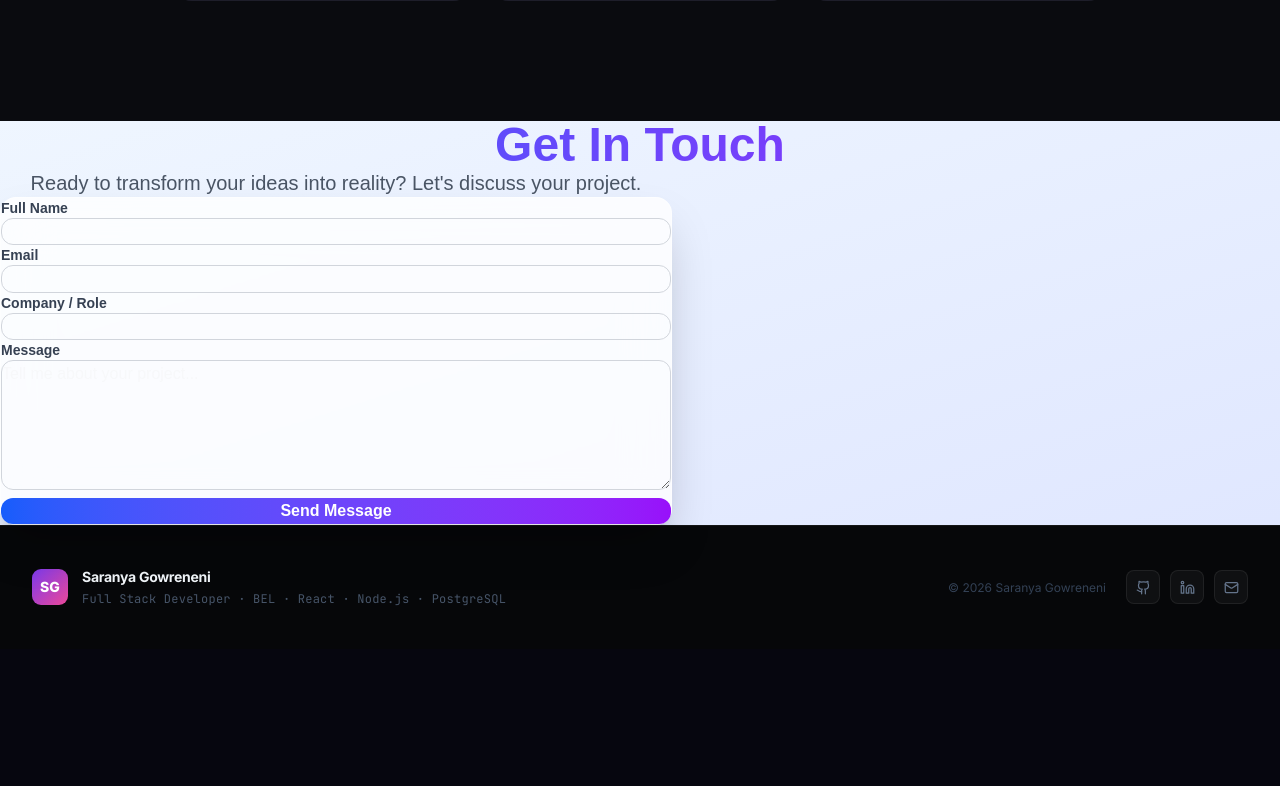
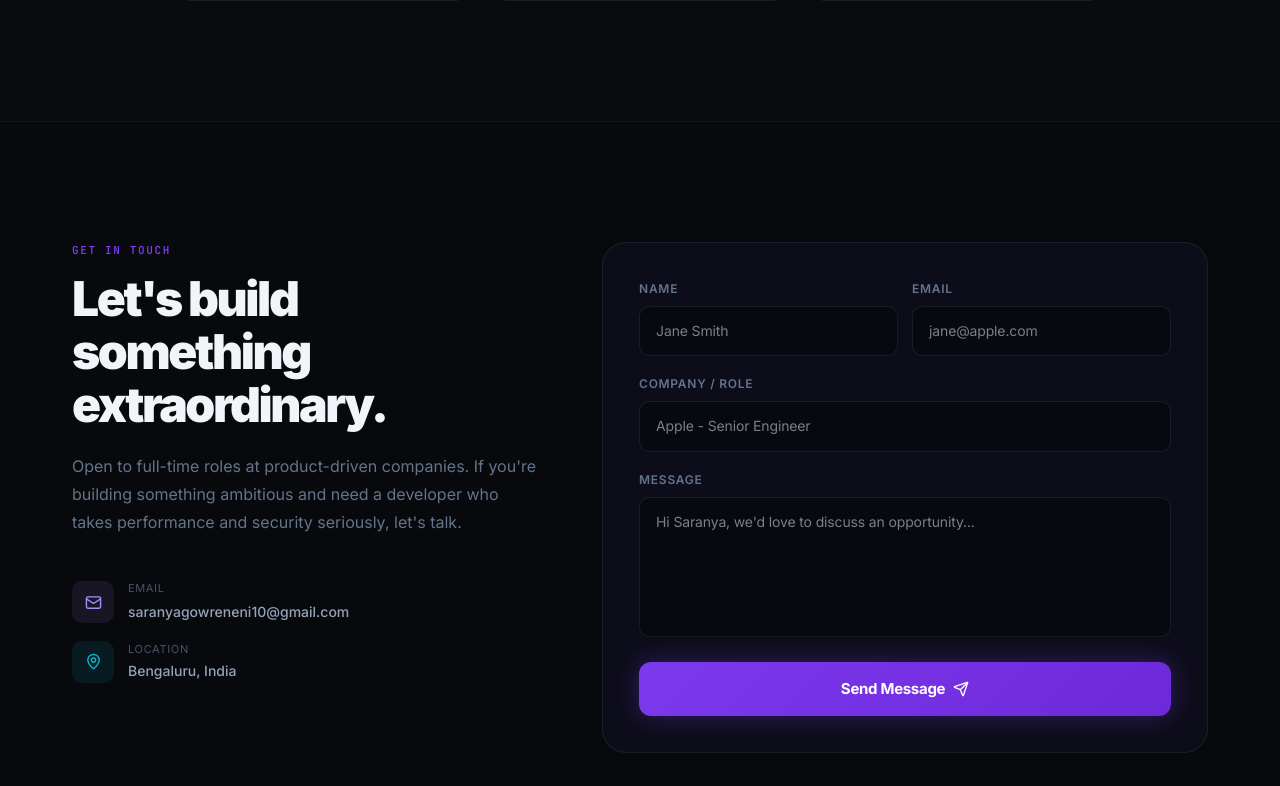
Before and after one commit to saryangowreneni7700-prog/portfolio, a React (Vite) app: page / in a window 1280 px wide. Shown: the part 5594-6380 px from the top of the page. Before the commit the page ends 6243 px from the top, so only its background shows below. Built offline with nearby package versions, Linux system fonts and the light colour scheme.

Commit message:
restore original contact css + emailjs

```diff
--- a/src/components/Contact.jsx
+++ b/src/components/Contact.jsx
@@ -1,134 +1,173 @@
 import { useState } from 'react';
 import emailjs from '@emailjs/browser';
+import { motion } from 'framer-motion';
+import { Mail, MapPin, CheckCircle2, Send } from 'lucide-react';
 
 export default function Contact() {
-  const [formData, setFormData] = useState({
-    name: '',
-    email: '',
-    companyRole: '',
-    message: ''
-  });
-  const [status, setStatus] = useState('');
-  const [error, setError] = useState('');
-
-  const validateEmail = (email) => {
-    return /\S+@\S+\.\S+/.test(email);
-  };
-
-  const handleChange = (e) => {
-    setFormData({ ...formData, [e.target.name]: e.target.value });
-  };
+  const [state, setState] = useState('idle'); // idle, submitting, success
 
   const handleSubmit = async (e) => {
     e.preventDefault();
-    setError('');
-
-    if (!validateEmail(formData.email)) {
-      setStatus('error');
-      setError('Please enter valid email.');
-      return;
-    }
-
-    setStatus('loading');
+    setState('submitting');
 
     emailjs.send('service_i5ns68i', 'template_xntk2ke', {
-      name: formData.name,
-      email: formData.email,
-      companyRole: formData.companyRole,
-      message: formData.message,
+      name: e.target.name.value,
+      email: e.target.email.value,
+      companyRole: e.target.companyRole.value,
+      message: e.target.message.value,
     }, 'p5Mm4r8HHtVL--c_v')
-    .then((result) => {
-      setStatus('success');
-      setFormData({ name: '', email: '', companyRole: '', message: '' });
-    })
-    .catch((error) => {
-      setStatus('error');
-      setError('Failed to send. Try again.');
-    });
+    .then(() => setState('success'))
+    .catch(() => setState('idle'));
+
+    setTimeout(() => setState('idle'), 4000);
+  };
+
+  const inputStyle = {
+    width: '100%',
+    background: 'rgba(0,0,0,0.35)',
+    border: '1px solid rgba(255,255,255,0.08)',
+    borderRadius: '10px',
+    padding: '13px 16px',
+    color: '#f1f5f9',
+    fontSize: '14px',
+    outline: 'none',
+    fontFamily: 'var(--font)',
+    boxSizing: 'border-box',
+    transition: 'border-color 0.2s',
+    letterSpacing: '-0.01em'
   };
 
   return (
-    <section id="contact" className="py-20 bg-gradient-to-br from-blue-50 to-indigo-100">
-      <div className="container mx-auto px-4">
-        <div className="text-center mb-16">
-          <h2 className="text-4xl md:text-5xl font-bold bg-gradient-to-r from-blue-600 to-purple-600 bg-clip-text text-transparent mb-4">
+    <section id="contact" style={{ padding: '120px 0', background: 'rgba(0,0,0,0.2)', borderTop: '1px solid rgba(255,255,255,0.04)' }}>
+      <div style={{ maxWidth: '1200px', margin: '0 auto', padding: '0 32px' }}>
+        <div className="contact-grid" style={{ display: 'grid', gridTemplateColumns: '1fr 1.3fr', gap: '64px', alignItems: 'start' }}>
+
+          {/* Left Info */}
+          <motion.div
+            initial={{ opacity: 0, y: 24 }}
+            whileInView={{ opacity: 1, y: 0 }}
+            viewport={{ once: true }}
+            transition={{ duration: 0.6 }}
+          >
+            <p style={{ fontSize: '11px', fontFamily: 'var(--font-mono)', color: '#7c3aed', textTransform: 'uppercase', letterSpacing: '0.15em', marginBottom: '14px', fontWeight: '600' }}>
               Get In Touch
+            </p>
+            <h2 style={{ fontFamily: 'var(--font)', fontSize: 'clamp(2rem, 4vw, 3rem)', fontWeight: '900', letterSpacing: '-0.05em', color: '#f1f5f9', lineHeight: '1.1', marginBottom: '20px' }}>
+              Let's build something extraordinary.
             </h2>
-          <p className="text-xl text-gray-600 max-w-2xl mx-auto">
-            Ready to transform your ideas into reality? Let's discuss your project.
+            <p style={{ fontSize: '16px', color: '#64748b', lineHeight: '1.75', fontFamily: 'var(--font)', marginBottom: '44px' }}>
+              Open to full-time roles at product-driven companies. If you're building something ambitious and need a developer who takes performance and security seriously, let's talk.
             </p>
+
+            <div style={{ display: 'flex', flexDirection: 'column', gap: '16px', marginBottom: '36px' }}>
+              <div style={{ display: 'flex', alignItems: 'center', gap: '14px' }}>
+                <div style={{ width: '42px', height: '42px', borderRadius: '10px', background: 'rgba(167, 139, 250, 0.1)', display: 'flex', alignItems: 'center', justifyContent: 'center', flexShrink: 0 }}>
+                  <Mail size={17} color="#a78bfa" />
+                </div>
+                <div>
+                  <p style={{ fontSize: '11px', color: '#475569', fontFamily: 'var(--font)', marginBottom: '2px', textTransform: 'uppercase', letterSpacing: '0.06em' }}>Email</p>
+                  <a href="mailto:saranyagowreneni10@gmail.com" style={{ color: '#94a3b8', fontSize: '14px', fontFamily: 'var(--font)', textDecoration: 'none', fontWeight: '500' }}>
+                    saranyagowreneni10@gmail.com
+                  </a>
+                </div>
               </div>
 
-        <div className="max-w-2xl mx-auto">
-          <form onSubmit={handleSubmit} className="space-y-6 bg-white/80 backdrop-blur-xl p-8 rounded-2xl shadow-2xl border border-white/50">
+              <div style={{ display: 'flex', alignItems: 'center', gap: '14px' }}>
+                <div style={{ width: '42px', height: '42px', borderRadius: '10px', background: 'rgba(6, 182, 212, 0.1)', display: 'flex', alignItems: 'center', justifyContent: 'center', flexShrink: 0 }}>
+                  <MapPin size={17} color="#06b6d4" />
+                </div>
                 <div>
-              <label className="block text-sm font-semibold text-gray-700 mb-2">Full Name</label>
-              <input
-                type="text"
-                name="name"
-                value={formData.name}
-                onChange={handleChange}
-                required
-                className="w-full px-4 py-3 border border-gray-300 rounded-xl focus:ring-2 focus:ring-blue-500 focus:border-transparent transition-all"
+                  <p style={{ fontSize: '11px', color: '#475569', fontFamily: 'var(--font)', marginBottom: '2px', textTransform: 'uppercase', letterSpacing: '0.06em' }}>Location</p>
+                  <p style={{ color: '#94a3b8', fontSize: '14px', fontFamily: 'var(--font)', margin: 0, fontWeight: '500' }}>Bengaluru, India</p>
+                </div>
+              </div>
+            </div>
+          </motion.div>
+
+          {/* Right Form */}
+          <motion.div
+            initial={{ opacity: 0, y: 24 }}
+            whileInView={{ opacity: 1, y: 0 }}
+            viewport={{ once: true }}
+            transition={{ duration: 0.6, delay: 0.1 }}
+          >
+            <div style={{ padding: '36px', borderRadius: '24px', background: 'var(--bg-card)', border: '1px solid var(--border)' }}>
+              {state === 'success' ? (
+                <motion.div
+                  initial={{ opacity: 0, scale: 0.95 }}
+                  animate={{ opacity: 1, scale: 1 }}
+                >
+                  <div style={{ display: 'flex', flexDirection: 'column', alignItems: 'center', justifyContent: 'center', minHeight: '380px', textAlign: 'center', gap: '16px' }}>
+                    <div style={{ width: '64px', height: '64px', borderRadius: '50%', background: 'rgba(34, 197, 94, 0.12)', border: '1px solid rgba(34, 197, 94, 0.2)', display: 'flex', alignItems: 'center', justifyContent: 'center' }}>
+                      <CheckCircle2 size={30} color="#4ade80" />
+                    </div>
+                    <h4 style={{ fontSize: '22px', fontWeight: '800', color: '#f1f5f9', fontFamily: 'var(--font)', letterSpacing: '-0.04em' }}>Message Received!</h4>
+                    <p style={{ color: '#64748b', fontFamily: 'var(--font)', maxWidth: '280px', lineHeight: '1.6' }}>
+                      Thank you for reaching out. I'll get back to you within 24 hours.
+                    </p>
+                    <button
+                      onClick={() => setState('idle')}
+                      style={{ marginTop: '8px', background: 'none', border: 'none', color: '#a78bfa', cursor: 'pointer', fontSize: '14px', fontFamily: 'var(--font)', fontWeight: '600' }}
+                    >
+                      Send another
+                    </button>
+                  </div>
+                </motion.div>
+              ) : (
+                <form onSubmit={handleSubmit} style={{ display: 'flex', flexDirection: 'column', gap: '18px' }}>
+                  <div style={{ display: 'grid', gridTemplateColumns: '1fr 1fr', gap: '14px' }}>
+                    <div>
+                      <label style={{ display: 'block', fontSize: '12px', fontWeight: '600', color: '#64748b', marginBottom: '8px', fontFamily: 'var(--font)', textTransform: 'uppercase', letterSpacing: '0.06em' }}>Name</label>
+                      <input required type="text" name="name" placeholder="Jane Smith" style={inputStyle}
+                        onFocus={(e) => e.target.style.borderColor = 'rgba(124, 58, 237, 0.5)'}
+                        onBlur={(e) => e.target.style.borderColor = 'rgba(255, 255, 255, 0.08)'}
+                      />
+                    </div>
+                    <div>
+                      <label style={{ display: 'block', fontSize: '12px', fontWeight: '600', color: '#64748b', marginBottom: '8px', fontFamily: 'var(--font)', textTransform: 'uppercase', letterSpacing: '0.06em' }}>Email</label>
+                      <input required type="email" name="email" placeholder="jane@apple.com" style={inputStyle}
+                        onFocus={(e) => e.target.style.borderColor = 'rgba(124, 58, 237, 0.5)'}
+                        onBlur={(e) => e.target.style.borderColor = 'rgba(255, 255, 255, 0.08)'}
+                      />
+                    </div>
+                  </div>
+
+                  <div>
+                    <label style={{ display: 'block', fontSize: '12px', fontWeight: '600', color: '#64748b', marginBottom: '8px', fontFamily: 'var(--font)', textTransform: 'uppercase', letterSpacing: '0.06em' }}>Company / Role</label>
+                    <input type="text" name="companyRole" placeholder="Apple - Senior Engineer" style={inputStyle}
+                      onFocus={(e) => e.target.style.borderColor = 'rgba(124, 58, 237, 0.5)'}
+                      onBlur={(e) => e.target.style.borderColor = 'rgba(255, 255, 255, 0.08)'}
                     />
                   </div>
 
                   <div>
-              <label className="block text-sm font-semibold text-gray-700 mb-2">Email</label>
-              <input
-                type="email"
-                name="email"
-                value={formData.email}
-                onChange={handleChange}
-                required
-                className="w-full px-4 py-3 border border-gray-300 rounded-xl focus:ring-2 focus:ring-blue-500 focus:border-transparent transition-all"
+                    <label style={{ display: 'block', fontSize: '12px', fontWeight: '600', color: '#64748b', marginBottom: '8px', fontFamily: 'var(--font)', textTransform: 'uppercase', letterSpacing: '0.06em' }}>Message</label>
+                    <textarea required rows="5" name="message" placeholder="Hi Saranya, we'd love to discuss an opportunity..."
+                      style={{ ...inputStyle, resize: 'none' }}
+                      onFocus={(e) => e.target.style.borderColor = 'rgba(124, 58, 237, 0.5)'}
+                      onBlur={(e) => e.target.style.borderColor = 'rgba(255, 255, 255, 0.08)'}
                     />
                   </div>
 
-            <div>
-              <label className="block text-sm font-semibold text-gray-700 mb-2">Company / Role</label>
-              <input
-                type="text"
-                name="companyRole"
-                value={formData.companyRole}
-                onChange={handleChange}
-                className="w-full px-4 py-3 border border-gray-300 rounded-xl focus:ring-2 focus:ring-blue-500 focus:border-transparent transition-all"
-              />
-            </div>
-
-            <div>
-              <label className="block text-sm font-semibold text-gray-700 mb-2">Message</label>
-              <textarea
-                name="message"
-                rows="5"
-                value={formData.message}
-                onChange={handleChange}
-                required
-                className="w-full px-4 py-3 border border-gray-300 rounded-xl focus:ring-2 focus:ring-blue-500 focus:border-transparent transition-all resize-vertical"
-                placeholder="Tell me about your project..."
-              />
-            </div>
-
-            {error && (
-              <div className="p-4 bg-red-100 border border-red-400 text-red-700 rounded-xl">
-                {error}
-              </div>
-            )}
-
-            <button
-              type="submit"
-              disabled={status === 'loading'}
-              className="w-full bg-gradient-to-r from-blue-600 to-purple-600 text-white font-semibold py-4 px-6 rounded-xl hover:from-blue-700 hover:to-purple-700 transform hover:scale-[1.02] transition-all duration-200 shadow-xl disabled:opacity-50 disabled:cursor-not-allowed"
+                  <button type="submit" disabled={state === 'submitting'}
+                    style={{
+                      display: 'flex', alignItems: 'center', justifyContent: 'center', gap: '8px',
+                      background: 'linear-gradient(135deg, #7c3aed, #6d28d9)', color: 'white',
+                      border: 'none', borderRadius: '12px', padding: '15px 24px',
+                      fontWeight: '700', fontSize: '15px', cursor: state === 'submitting' ? 'not-allowed' : 'pointer',
+                      fontFamily: 'var(--font)', letterSpacing: '-0.02em',
+                      opacity: state === 'submitting' ? 0.7 : 1,
+                      boxShadow: '0 0 24px rgba(124, 58, 237, 0.35)',
+                      transition: 'all 0.2s'
+                    }}
                   >
-              {status === 'loading' ? 'Sending...' : 'Send Message'}
+                    {state === 'submitting' ? 'Sending...' : 'Send Message'}
+                    <Send size={16} />
                   </button>
                 </form>
-
-          {status === 'success' && (
-            <div className="mt-8 p-6 bg-green-100 border border-green-400 text-green-700 rounded-xl text-center">
-              🎉 Message sent successfully! I'll reply within 24 hours.
+              )}
             </div>
-          )}
+          </motion.div>
         </div>
       </div>
     </section>
```
Lines whose indentation alone changed are shown as unchanged.
